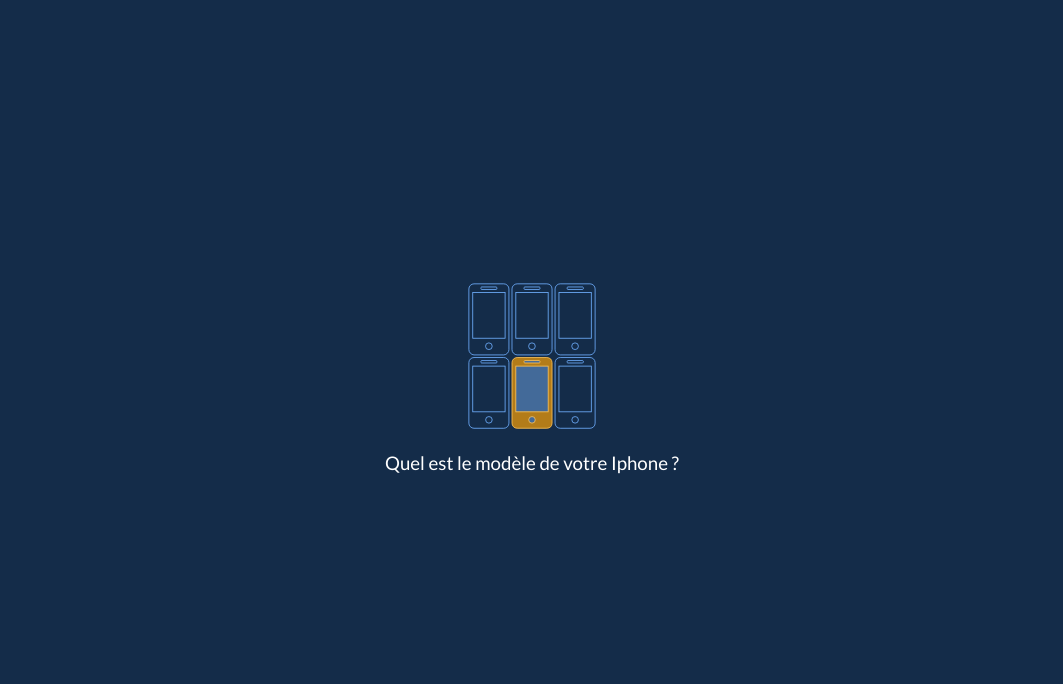
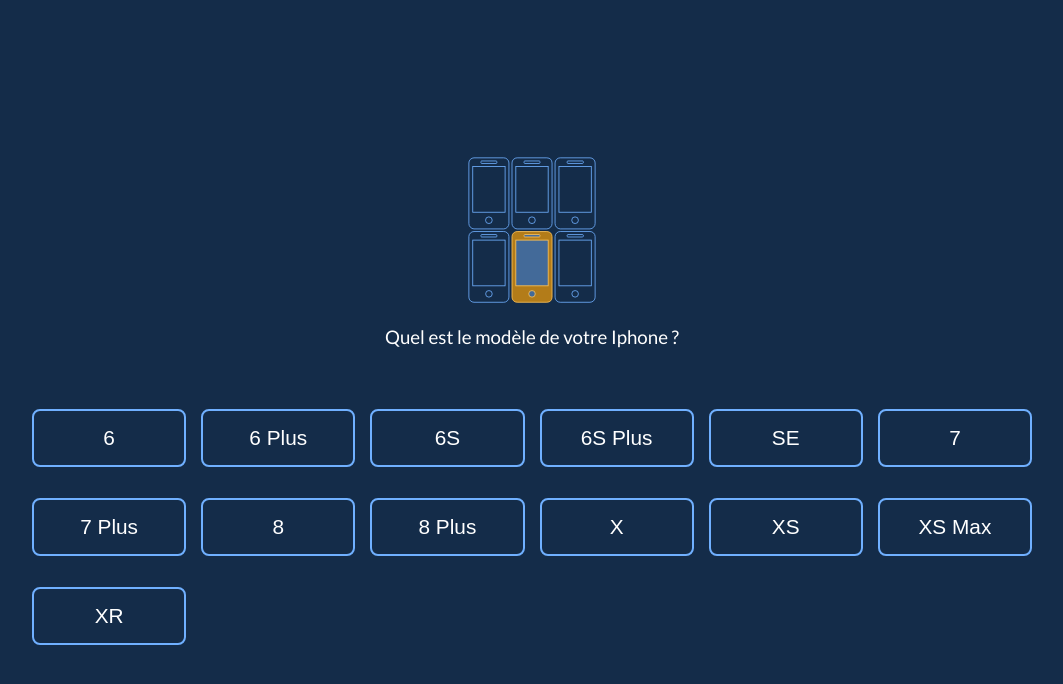
Before and after one commit to Moltus/estimate-form, a React (Create React App) app: page / in a window 1280 px wide. Shown: the top 684 px of the page, without its empty margins (108-1171 px from the left). Built offline with nearby package versions, Linux system fonts and the light colour scheme.

Commit message:
added ButtonList component with matching .css, constrained buttons within cssgrid with small button rule when >4 choices

```diff
--- /dev/null
+++ b/src/components/ButtonList.css
@@ -0,0 +1,28 @@
+.buttons-container {
+  display: grid;
+  grid-template-columns: repeat(auto-fill, minmax(250px, 1fr));
+  grid-gap: 15px;
+  width: 90vw;
+  max-width: 1000px;
+}
+
+/* When number of buttons is > 4 min width is 150. Especially useful for mobile display where they wouldnt fit on 1 screen */
+.buttons-container.small-buttons {
+  grid-template-columns: repeat(auto-fill, minmax(150px, 1fr));
+}
+
+.button {
+  cursor: pointer;
+  background-color: transparent;
+  width: 100%;
+  color: #fff;
+  font-size: 1.3rem;
+  padding: 15px;
+  border: 2px solid #70B0FF;
+  border-radius: 8px;
+}
+
+.button:hover {
+  border-color: #FFC357;
+  color: #FFC357;
+}
--- /dev/null
+++ b/src/components/ButtonList.js
@@ -0,0 +1,21 @@
+import "./ButtonList.css";
+import React from "react";
+
+const ButtonList = props => {
+  const containerClass =
+    props.choices.length > 4
+      ? "buttons-container small-buttons"
+      : "buttons-container";
+  const buttons = props.choices.map(({ id, button, info }) => {
+    return (
+      <div key={id} className="button-and-info">
+        <button className="button">{button}</button>
+        <p className="info">{info}</p>
+      </div>
+    );
+  });
+
+  return <div className={containerClass}>{buttons}</div>;
+};
+
+export default ButtonList;
--- a/src/components/FormDisplay.js
+++ b/src/components/FormDisplay.js
@@ -1,7 +1,8 @@
+import "./FormDisplay.css";
 import React from "react";
 import FormData from "./FormData";
 import Icons from "./Icons";
-import "./FormDisplay.css";
+import ButtonList from "./ButtonList";
 
 class Form extends React.Component {
   state = { question: "", subQuestion: "", choices: [], icon: "" };
@@ -28,6 +29,7 @@
         <Icons iconName={this.state.icon} />
         <h3 className="question">{this.state.question}</h3>
         <h4 className="sub-question">{this.statesubQuestion}</h4>
+        <ButtonList choices={this.state.choices} />
       </div>
     );
   }
--- a/src/components/Icons.js
+++ b/src/components/Icons.js
@@ -7,7 +7,7 @@
   return (
     <div className="icon-container">
       <img
-        class="question-icon"
+        className="question-icon"
         src={getIconURL(props.iconName)}
         alt={props.iconName}
       />
```
Also changed, not shown: src/components/FormButtons.js (deleted).
